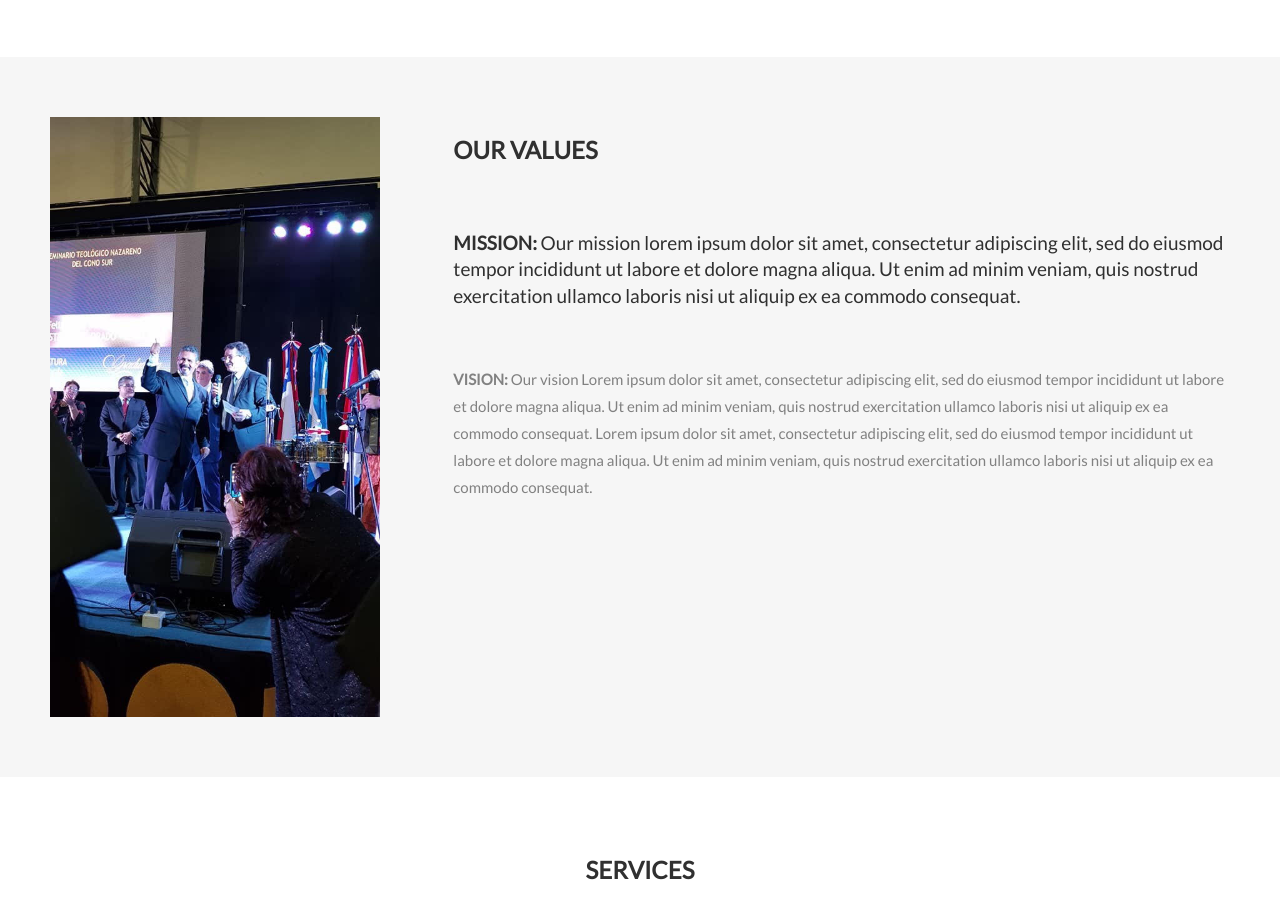
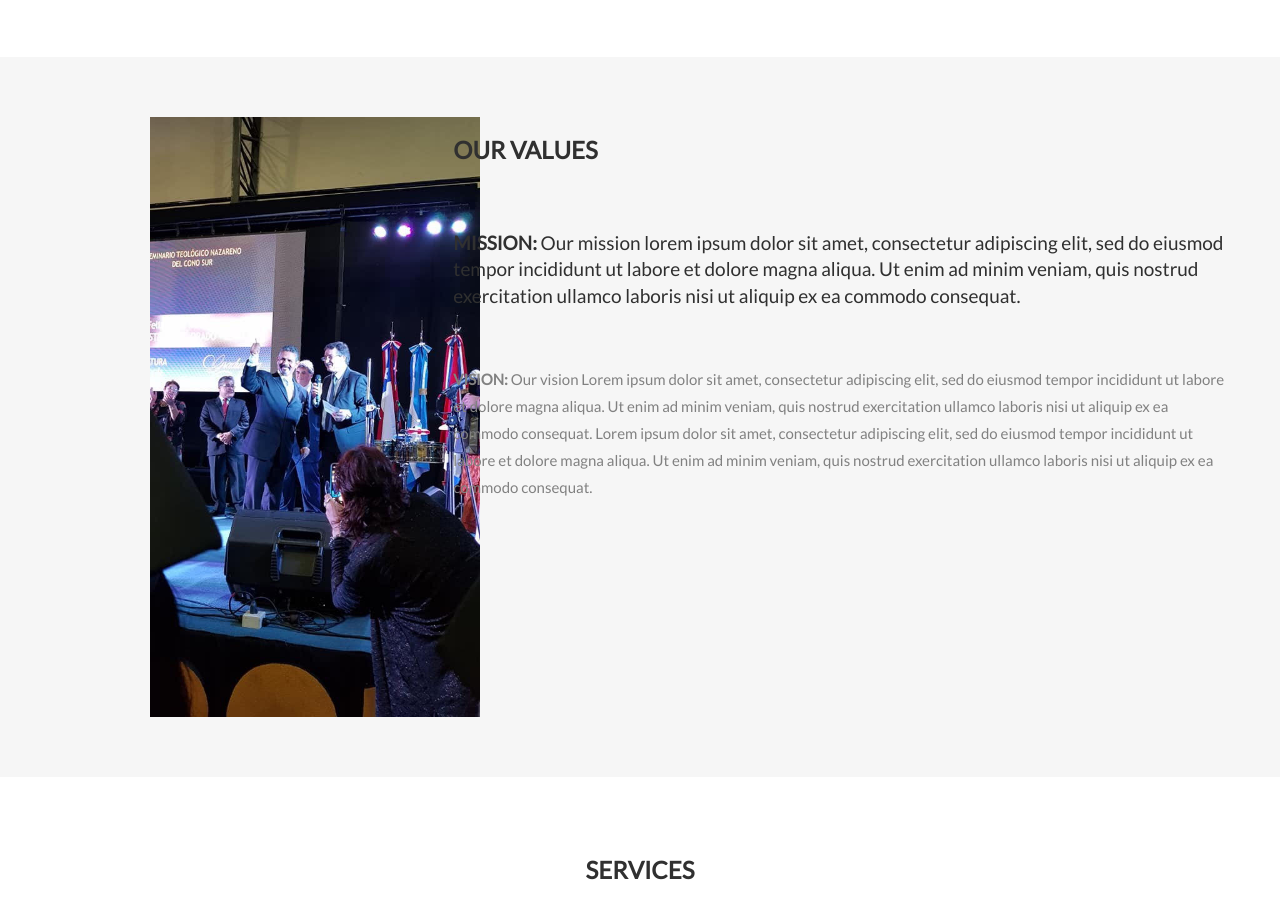
Before and after one commit to HenryDevCode/HenryDevCode, a plain HTML site: page index.html in a window 1280 px wide. Shown: the part 1552-2469 px from the top of the page. Drawn offline with nearby package versions, Linux system fonts and the light colour scheme.

Commit message:
Fixed margin on pastor pic

```diff
--- a/index.html
+++ b/index.html
@@ -64,11 +64,11 @@
 
 <div class="container-fluid bg-grey">
   <div class="row">
-    <div class="col-sm-4">
+    <div class="col-lg-4">
       <!-- <span class="glyphicon glyphicon-globe logo slideanim"></span> -->
-      <img src="pastor2.jpg" height="600"  alt="">
+      <img src="pastor2.jpg" style="margin-left: 100px;" height="600"  alt="">
     </div>
-    <div class="col-sm-8">
+    <div class="col-lg-8">
       <h2>Our Values</h2><br>
       <h4><strong>MISSION:</strong> Our mission lorem ipsum dolor sit amet, consectetur adipiscing elit, sed do eiusmod tempor incididunt ut labore et dolore magna aliqua. Ut enim ad minim veniam, quis nostrud exercitation ullamco laboris nisi ut aliquip ex ea commodo consequat.</h4><br>
       <p><strong>VISION:</strong> Our vision Lorem ipsum dolor sit amet, consectetur adipiscing elit, sed do eiusmod tempor incididunt ut labore et dolore magna aliqua. Ut enim ad minim veniam, quis nostrud exercitation ullamco laboris nisi ut aliquip ex ea commodo consequat.
```
